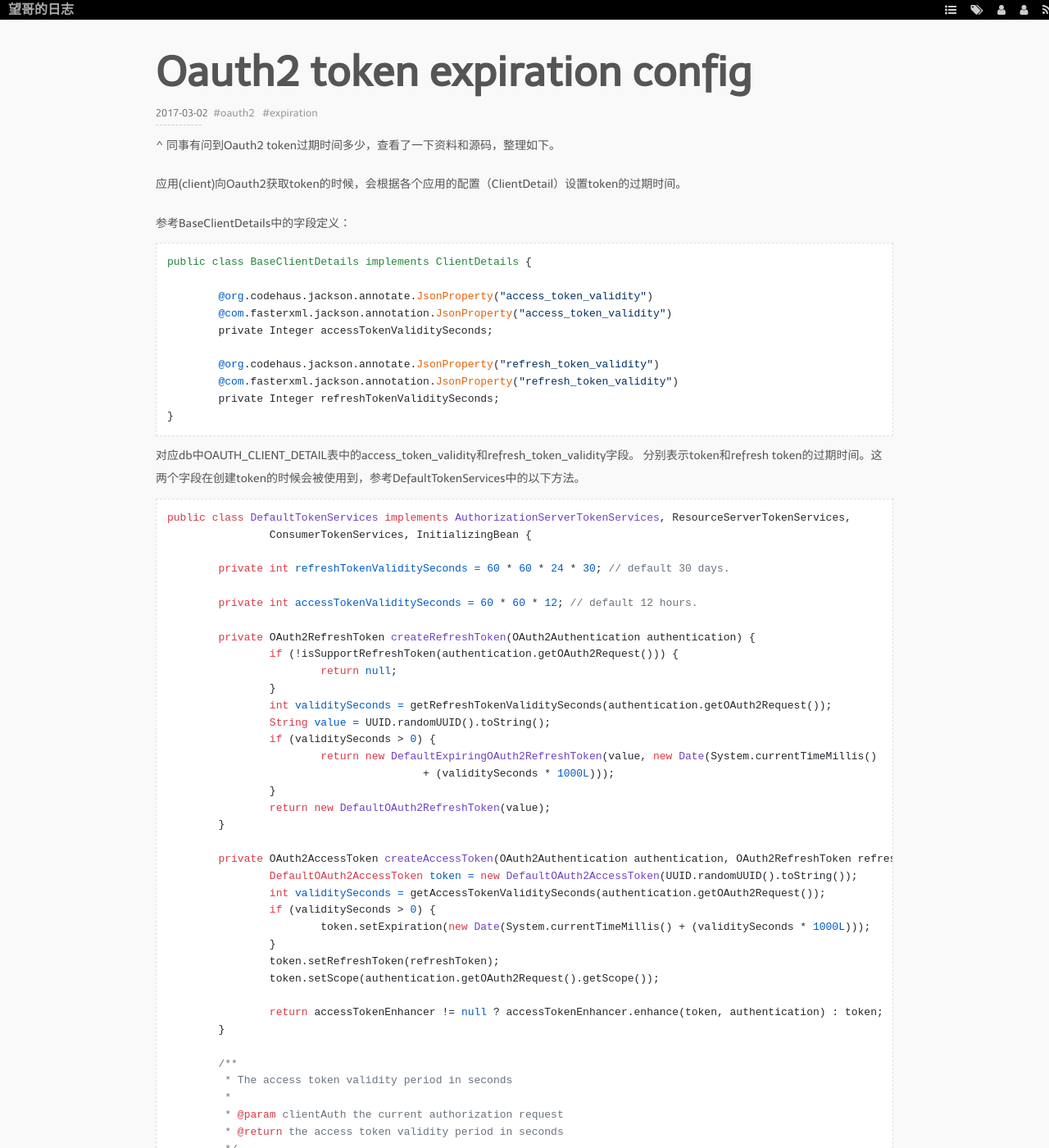
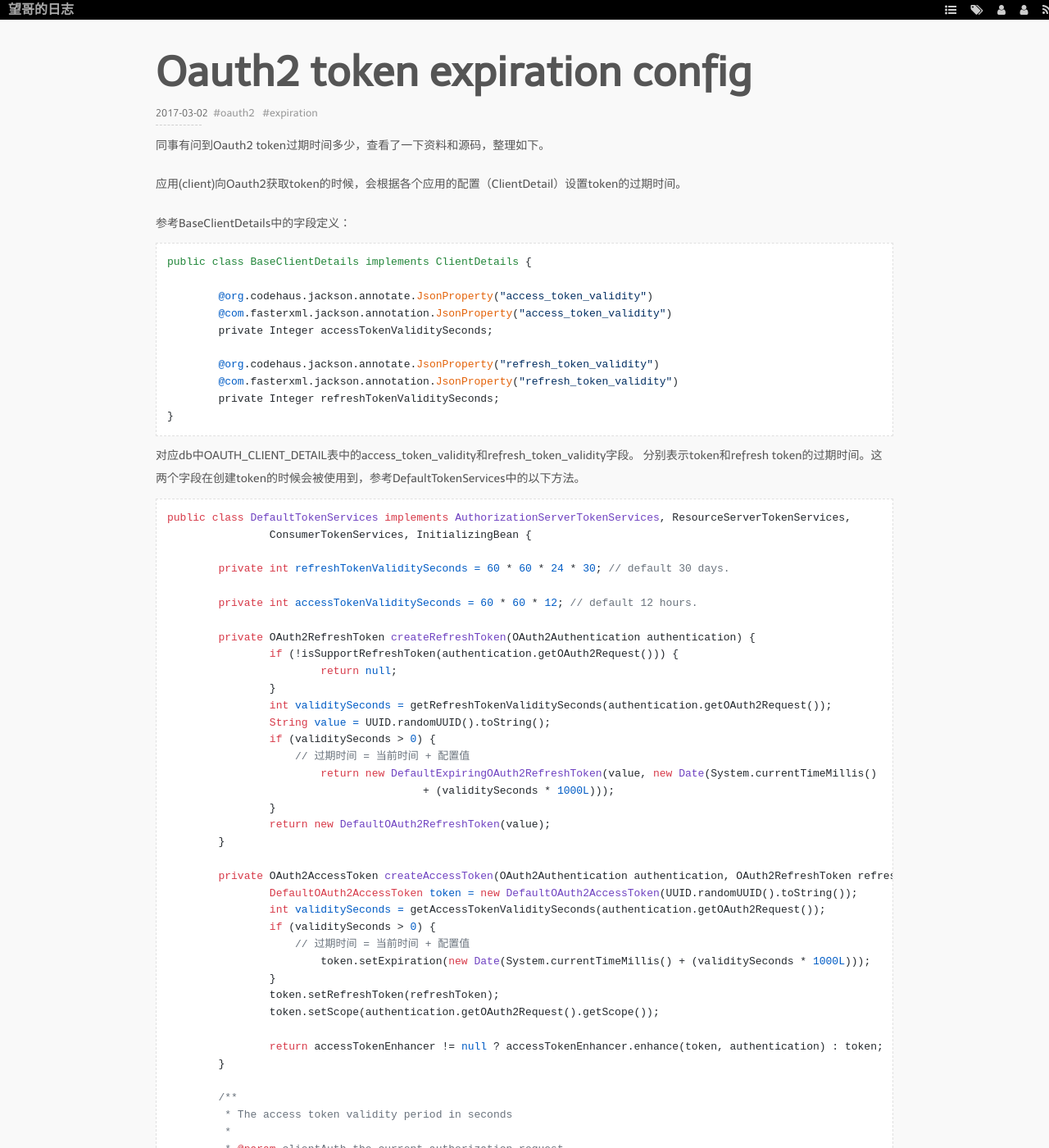
Before and after one commit to wongoo/blog-jekyll, a Jekyll site: the page built from _posts/2017-03-02-oauth2-token-expiration-config.markdown, in a window 1280 px wide and 1400 px high. Shown: the whole window at 82% size. Built offline with Jekyll 4.4.1, drawn with Linux system fonts in a browser that asks for light colours; nearby versions of some CDN libraries; some web fonts are replaced; some of the changed text lies outside the part shown.

Commit message:
update post content

````diff
--- a/_posts/2017-03-02-oauth2-token-expiration-config.markdown
+++ b/_posts/2017-03-02-oauth2-token-expiration-config.markdown
@@ -12,7 +12,7 @@
 ---
 ---
 
-^ 同事有问到Oauth2 token过期时间多少，查看了一下资料和源码，整理如下。
+同事有问到Oauth2 token过期时间多少，查看了一下资料和源码，整理如下。
 
 应用(client)向Oauth2获取token的时候，会根据各个应用的配置（ClientDetail）设置token的过期时间。
 
@@ -50,6 +50,7 @@
 		int validitySeconds = getRefreshTokenValiditySeconds(authentication.getOAuth2Request());
 		String value = UUID.randomUUID().toString();
 		if (validitySeconds > 0) {
+		    // 过期时间 = 当前时间 + 配置值
 			return new DefaultExpiringOAuth2RefreshToken(value, new Date(System.currentTimeMillis()
 					+ (validitySeconds * 1000L)));
 		}
@@ -60,6 +61,7 @@
 		DefaultOAuth2AccessToken token = new DefaultOAuth2AccessToken(UUID.randomUUID().toString());
 		int validitySeconds = getAccessTokenValiditySeconds(authentication.getOAuth2Request());
 		if (validitySeconds > 0) {
+		    // 过期时间 = 当前时间 + 配置值
 			token.setExpiration(new Date(System.currentTimeMillis() + (validitySeconds * 1000L)));
 		}
 		token.setRefreshToken(refreshToken);
@@ -79,9 +81,11 @@
 			ClientDetails client = clientDetailsService.loadClientByClientId(clientAuth.getClientId());
 			Integer validity = client.getAccessTokenValiditySeconds();
 			if (validity != null) {
+			    // 返回配置值
 				return validity;
 			}
 		}
+		// 返回默认值
 		return accessTokenValiditySeconds;
 	}
 
@@ -96,15 +100,17 @@
 			ClientDetails client = clientDetailsService.loadClientByClientId(clientAuth.getClientId());
 			Integer validity = client.getRefreshTokenValiditySeconds();
 			if (validity != null) {
+			    // 返回配置值
 				return validity;
 			}
 		}
+		// 返回默认值
 		return refreshTokenValiditySeconds;
 	}
 
 }
 ```
-access_token_validity和refresh_token_validity均按照秒数进行配置，过期时间为当前时间加速配置秒数值。
+access_token_validity和refresh_token_validity均按照秒数进行配置，过期时间为当前时间加配置秒数值。
 
 - 如果 access_token_validity 为空，则access token 过期时间默认为12小时；
 - 如果 access_token_validity 为0，则access token 永远不会过期；
````
